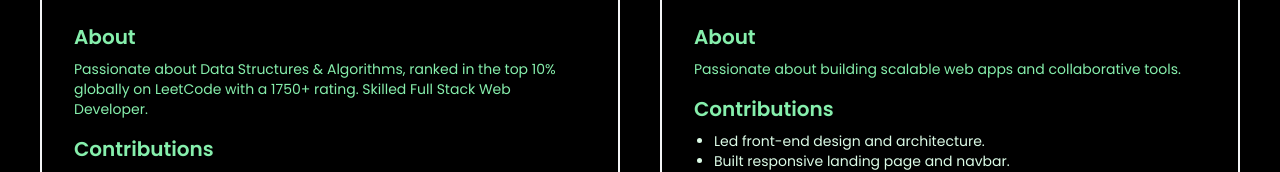
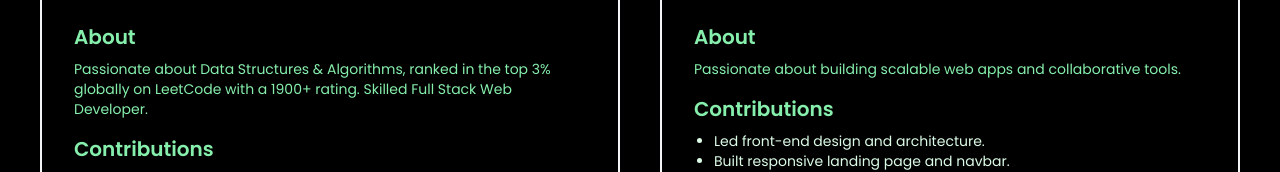
Before and after one commit to aditya-kumar-patraan1/Code-Doodle-Editor, a React (Vite) app in the folder Client/: page /Developer in a window 1280 px wide. Shown: the part 475-647 px from the top of the page. Built offline with nearby package versions, Linux system fonts and the light colour scheme; no server answers.

Commit message:
Update Developer.jsx

```diff
--- a/Client/src/components/Developer.jsx
+++ b/Client/src/components/Developer.jsx
@@ -14,7 +14,7 @@ const developers = [
     github: "https://github.com/aditya-kumar-patraan1",
     linkedin: "https://www.linkedin.com/in/aditya-kumar--?utm_source=share&utm_campaign=share_via&utm_content=profile&utm_medium=android_app",
     instagram: "https://instagram.com/teammate",
-    about: "Passionate about Data Structures & Algorithms, ranked in the top 10% globally on LeetCode with a 1750+ rating. Skilled Full Stack Web Developer.",
+    about: "Passionate about Data Structures & Algorithms, ranked in the top 3% globally on LeetCode with a 1900+ rating. Skilled Full Stack Web Developer.",
     contributions: [
       "Mainly works on Back-end",
       "Built real-time code editor",
```
